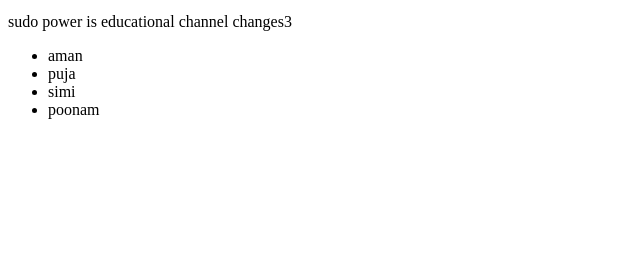
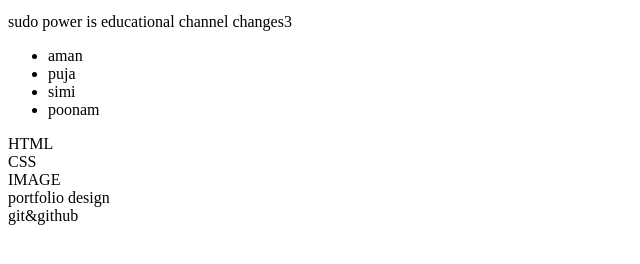
Before and after one commit to poonamtiu/github1, a plain HTML site: page index.html in a window 1280 px wide. Shown: the part 202-466 px from the top of the page, without its empty margins (0-640 px from the left). Drawn offline with Linux system fonts and the light colour scheme.

Commit message:
added skill section

```diff
--- a/index.html
+++ b/index.html
@@ -27,5 +27,12 @@
             <li>poonam</li>
         </ul>
     </section>
+    <section id="skills">
+     <div>HTML</div>
+     <DIV>CSS</DIV>
+     <div>IMAGE</div>
+     <div>portfolio design</div>
+     <div>git&github</div>
+    </section>
 </body>
 </html>
```
